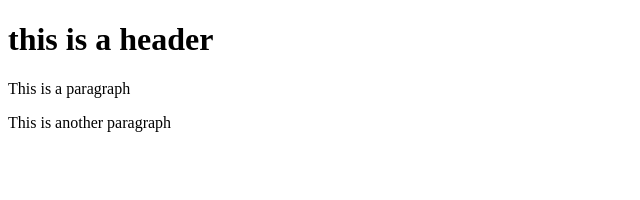
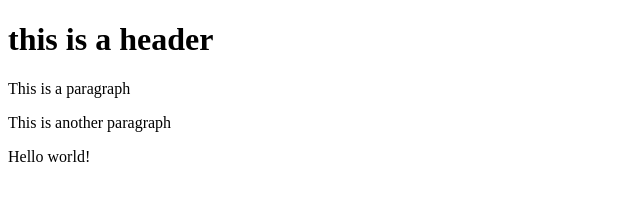
Before and after one commit to Momobara/git-test, a website: page index.html in a window 1280 px wide. Shown: the whole page, without its empty margins (0-640 px from the left). Drawn offline with Linux system fonts and the light colour scheme.

Commit message:
Using NPM

```diff
--- a/index.html
+++ b/index.html
@@ -4,5 +4,6 @@
         <h1>this is a header</h1>
         <p>This is a paragraph</p>
         <p>This is another paragraph</p>
+        <p>Hello world!</p>
     </body>
 </html>
```
Also changed, not shown: package.json (added, +24 -0 lines), 2 other files.
